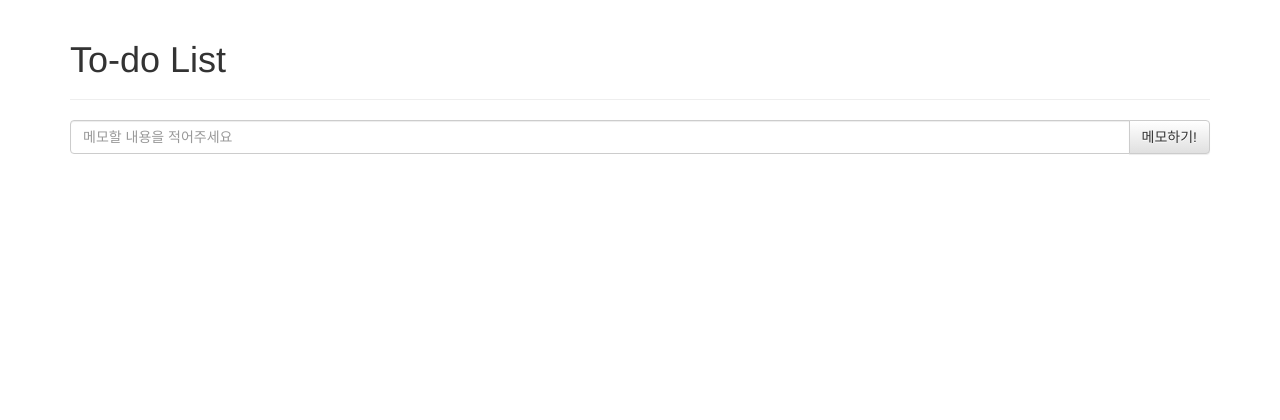
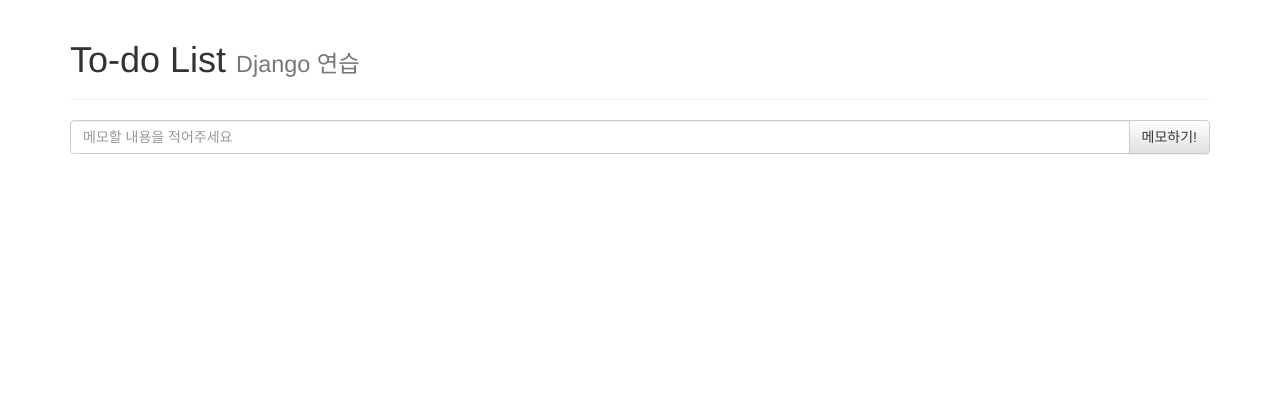
Before and after one commit to Y0un9Ki/django-todolist, a Django app: template ToDoList/my_to_do_app/templates/my_to_do_app/index.html in a window 1280 px wide. Shown: the top 420 px of the page. Run offline with Django 4.2, Linux system fonts and the light colour scheme; the template is opened without the code that fills it, so the values that code supplies are empty; some libraries are stand-ins or nearby versions.

Commit message:
UPDATED : h1 tag content change

```diff
--- a/ToDoList/my_to_do_app/templates/my_to_do_app/index.html
+++ b/ToDoList/my_to_do_app/templates/my_to_do_app/index.html
@@ -36,7 +36,7 @@
     <div class="container">
         <div class="header">
             <div class="page-header">
-                <h1>To-do List</h1>
+                <h1>To-do List <small>Django 연습</small></h1>
             </div>
         </div>
         <div class="content">
```
